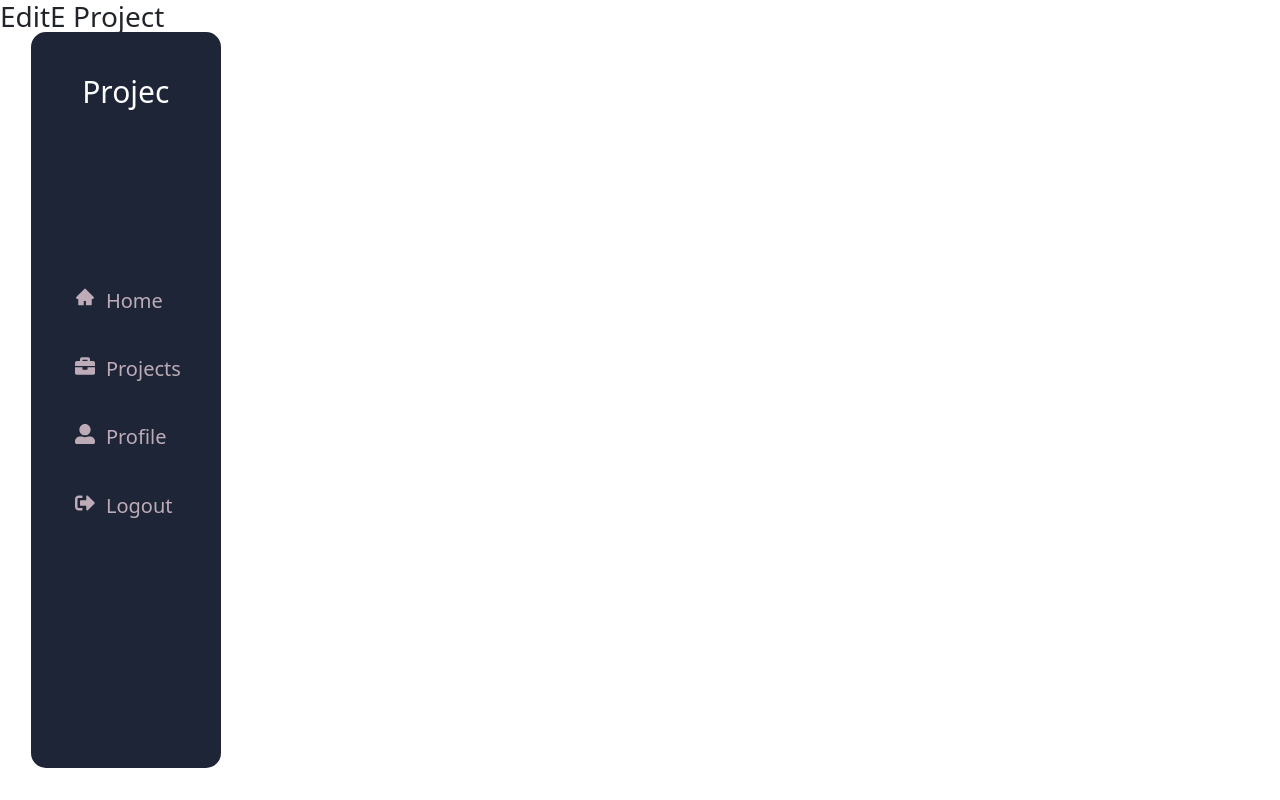
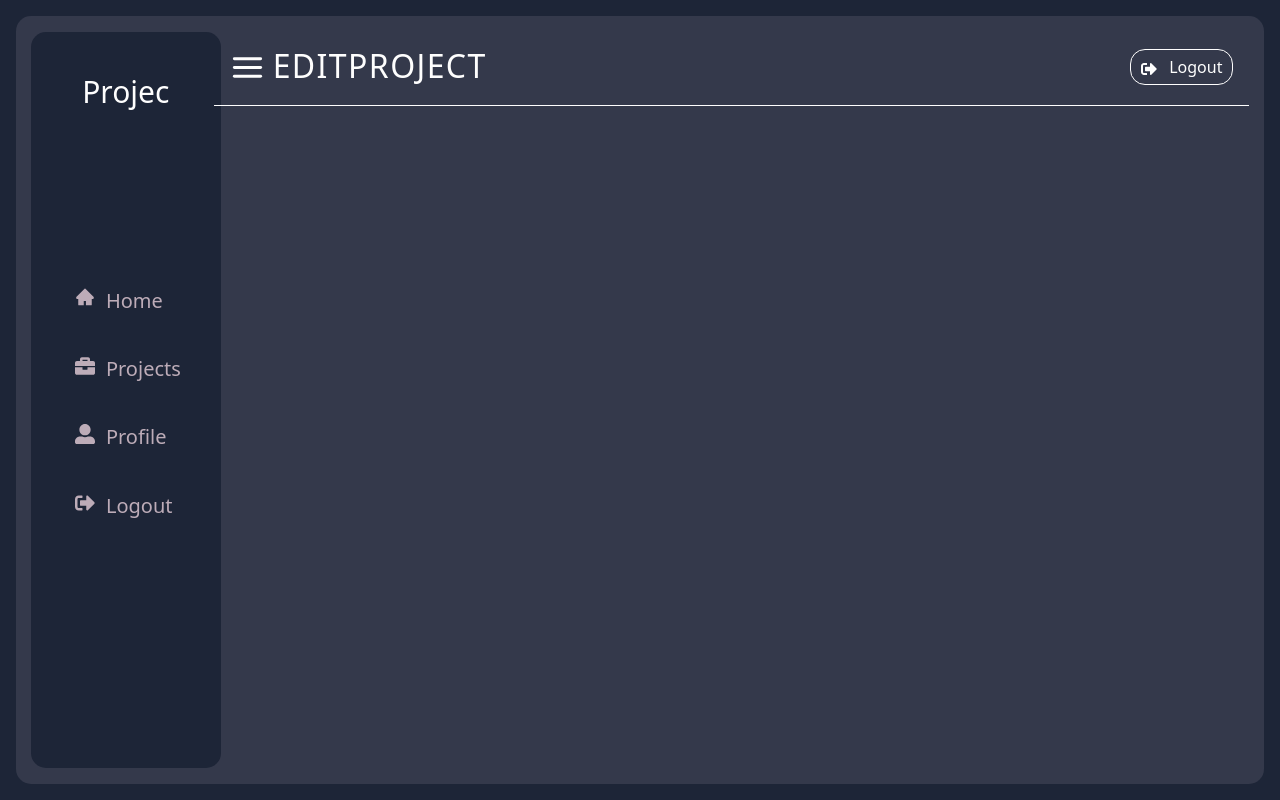
Before and after one commit to G-GraceCode/Projec-M-S, a React (Vite) app in the folder frontend/: page /editproject in a window 1280 px wide. Built offline with nearby package versions, Linux system fonts and the light colour scheme; no server answers.

Commit message:
Update 8 files

```diff
--- a/frontend/src/components/Cards.jsx
+++ b/frontend/src/components/Cards.jsx
@@ -1,22 +1,29 @@
 import styled from "styled-components";
+import { Link, useNavigate } from "react-router-dom";
 import { BsPlusCircleFill } from "react-icons/bs";
 import { FiEdit } from "react-icons/fi";
 import { AiFillDelete } from "react-icons/ai";
 
 const Cards = ({ show }) => {
+  const navigate = useNavigate();
   return (
     <Projectlist>
       <div className="carts">
         <Card>
-          <img src="/images/flyer.png" className="image" alt="img" />
+          <img
+            src="/images/flyer.png"
+            onClick={() => navigate("/viewing")}
+            className="image"
+            alt="img"
+          />
           <div className="Category">
             <h4>UI/UX Design</h4>
           </div>
           <div className="Icons">
-            <FiEdit className="icon" />
+            <FiEdit className="icon" onClick={() => navigate("/editproject")} />
             <AiFillDelete className="icon-2" onClick={show} />
           </div>
-          <div className="Detail">
+          <div className="Detail" onClick={() => navigate("/viewing")}>
             <h4>How I Design a UI/UX Design</h4>
             <p>
               Lorem ipsum dolor sit, amet consectetur adipisicing elit. Quaerat
@@ -27,15 +34,20 @@ const Cards = ({ show }) => {
         </Card>
 
         <Card>
-          <img src="/images/flyer.png" className="image" alt="img" />
+          <img
+            src="/images/flyer.png"
+            onClick={() => navigate("/viewing")}
+            className="image"
+            alt="img"
+          />
           <div className="Category">
             <h4>UI/UX Design</h4>
           </div>
           <div className="Icons">
-            <FiEdit className="icon" />
+            <FiEdit className="icon" onClick={() => navigate("/editproject")} />
             <AiFillDelete className="icon-2" onClick={show} />
           </div>
-          <div className="Detail">
+          <div className="Detail" onClick={() => navigate("/viewing")}>
             <h4>How I Design a UI/UX Design</h4>
             <p>
               Lorem ipsum dolor sit, amet consectetur adipisicing elit. Quaerat
@@ -45,15 +57,20 @@ const Cards = ({ show }) => {
           </div>
         </Card>
         <Card>
-          <img src="/images/flyer.png" className="image" alt="img" />
+          <img
+            src="/images/flyer.png"
+            onClick={() => navigate("/viewing")}
+            className="image"
+            alt="img"
+          />
           <div className="Category">
             <h4>UI/UX Design</h4>
           </div>
           <div className="Icons">
-            <FiEdit className="icon" />
+            <FiEdit className="icon" onClick={() => navigate("/editproject")} />
             <AiFillDelete className="icon-2" onClick={show} />
           </div>
-          <div className="Detail">
+          <div className="Detail" onClick={() => navigate("/viewing")}>
             <h4>How I Design a UI/UX Design</h4>
             <p>
               Lorem ipsum dolor sit, amet consectetur adipisicing elit. Quaerat
--- /dev/null
+++ b/frontend/src/components/Layout/Edit.jsx
@@ -0,0 +1,14 @@
+import styled from "styled-components";
+import Navbar from "../Navbar";
+import { userAuth } from "../../ultContext/AuthContext";
+
+const Edit = () => {
+  return (
+    <div className="content">
+      <Navbar />
+
+    </div>
+  );
+};
+
+export default Edit;
--- a/frontend/src/components/Layout/Profile.jsx
+++ b/frontend/src/components/Layout/Profile.jsx
@@ -36,7 +36,7 @@ const Profile = () => {
     const getUser = async () => {
       try {
         const res = await fetch(
-          "https://dtv62c-5000.csb.app/projec/user/profile",
+          "https://tnmwcq-5000.csb.app/projec/user/profile",
           {
             method: "GET",
             headers: {
--- /dev/null
+++ b/frontend/src/components/Layout/View.jsx
@@ -0,0 +1,13 @@
+import styled from "styled-components";
+import Navbar from "../Navbar";
+import { userAuth } from "../../ultContext/AuthContext";
+
+const View = () => {
+  return (
+    <div className="content">
+      <Navbar />
+    </div>
+  );
+};
+
+export default View;
--- a/frontend/src/components/Tableview.jsx
+++ b/frontend/src/components/Tableview.jsx
@@ -1,12 +1,14 @@
 import React from "react";
-import { Link } from "react-router-dom";
+import { Link, useNavigate } from "react-router-dom";
 import { Table } from "react-bootstrap";
 import { AiOutlineEdit } from "react-icons/ai";
 import { MdOutlineAddBox, MdOutlineDelete } from "react-icons/md";
 import { FiEdit } from "react-icons/fi";
 import { AiFillDelete } from "react-icons/ai";
 
-const BookTable = () => {
+const BookTable = ({ show }) => {
+  const navigate = useNavigate();
+
   return (
     <Table
       className="w-full border-separate border-spacing-2"
@@ -30,7 +32,10 @@ const BookTable = () => {
       <tbody>
         <tr className="h-8">
           <td className="border border-slate-700 rounded-md text-center">1</td>
-          <td className="border border-slate-700 rounded-md text-left">
+          <td
+            className="border border-slate-700 rounded-md text-left"
+            onClick={() => navigate("/viewing")}
+          >
             How I Design My first UX
           </td>
           <td className="border border-slate-700 rounded-md text-left max-md:hidden">
@@ -41,18 +46,21 @@ const BookTable = () => {
           </td>
           <td className="border border-slate-700 rounded-md text-center">
             <div className="flex justify-center gap-x-4">
-              <Link to={`/books/editbook/`}>
+              <Link to={`/editproject`}>
                 <FiEdit className="text-2xl text-yellow" />
               </Link>
-              <Link to={`/books/deletebook/`}>
-                <AiFillDelete className="text-2xl text-red" />
+              <Link to={``}>
+                <AiFillDelete className="text-2xl text-red" onClick={show} />
               </Link>
             </div>
           </td>
         </tr>
         <tr className="h-8">
           <td className="border border-slate-700 rounded-md text-center">2</td>
-          <td className="border border-slate-700 rounded-md text-left">
+          <td
+            className="border border-slate-700 rounded-md text-left"
+            onClick={() => navigate("/viewing")}
+          >
             How I Design My first UX
           </td>
           <td className="border border-slate-700 rounded-md text-left max-md:hidden">
@@ -63,18 +71,21 @@ const BookTable = () => {
           </td>
           <td className="border border-slate-700 rounded-md text-center">
             <div className="flex justify-center gap-x-4">
-               <Link to={`/books/editbook/`}>
+              <Link to={`/editproject`}>
                 <FiEdit className="text-2xl text-yellow" />
               </Link>
-              <Link to={`/books/deletebook/`}>
-                <AiFillDelete className="text-2xl text-red" />
+              <Link to={``}>
+                <AiFillDelete className="text-2xl text-red" onClick={show} />
               </Link>
             </div>
           </td>
         </tr>
         <tr className="h-8">
           <td className="border border-slate-700 rounded-md text-center">3</td>
-          <td className="border border-slate-700 rounded-md text-left">
+          <td
+            className="border border-slate-700 rounded-md text-left"
+            onClick={() => navigate("/viewing")}
+          >
             How I Design My first UX
           </td>
           <td className="border border-slate-700 rounded-md text-left max-md:hidden">
@@ -85,11 +96,11 @@ const BookTable = () => {
           </td>
           <td className="border border-slate-700 rounded-md text-center">
             <div className="flex justify-center gap-x-4">
-              <Link to={`/books/editbook/`}>
+              <Link to={`/editproject`}>
                 <FiEdit className="text-2xl text-yellow" />
               </Link>
-              <Link to={`/books/deletebook/`}>
-                <AiFillDelete className="text-2xl text-red" />
+              <Link to={``}>
+                <AiFillDelete className="text-2xl text-red" onClick={show} />
               </Link>
             </div>
           </td>
--- a/frontend/src/pages/DeleteProject.jsx
+++ b/frontend/src/pages/DeleteProject.jsx
@@ -51,6 +51,8 @@ const Delete = styled.div`
     padding: 1.5rem;
     background-color: var(--color-bg-2);
     letter-spacing: 1.4px;
+    width: max(300px, 350px);
+    border-radius: 10px;
 
     h3 {
       text-transform: uppercase;
--- a/frontend/src/pages/EditProject.jsx
+++ b/frontend/src/pages/EditProject.jsx
@@ -1,9 +1,33 @@
-const EditProject = () => {
+import styled from "styled-components";
+import Edit from "../components/Layout/Edit";
+
+const LogOutPage = () => {
   return (
-    <div>
-      <h3> EditE Project </h3>
-    </div>
+    <Dashboard className="">
+      <Container>
+        <Edit />
+      </Container>
+    </Dashboard>
   );
 };
 
-export default EditProject;
+export default LogOutPage;
+
+const Dashboard = styled.div`
+  background-color: var(--color-bg-2);
+  height: 100dvh;
+  width: 100dvw;
+  padding: var(--mb-1);
+`;
+
+const Container = styled.div`
+  background-color: var(--color-bg);
+  width: 100%;
+  min-height: 100%;
+  border-radius: var(--border-radius);
+  padding: 1.2%;
+  & .content {
+    margin-left: 15%;
+    overflow: scroll;
+  }
+`;
--- a/frontend/src/pages/ViewProject.jsx
+++ b/frontend/src/pages/ViewProject.jsx
@@ -1,5 +1,33 @@
-const ViewProject = () => {
-  return <div> view</div>;
+import styled from "styled-components";
+import View from "../components/Layout/View";
+
+const LogOutPage = () => {
+  return (
+    <Dashboard className="">
+      <Container>
+        <View />
+      </Container>
+    </Dashboard>
+  );
 };
 
-export default ViewProject;
+export default LogOutPage;
+
+const Dashboard = styled.div`
+  background-color: var(--color-bg-2);
+  height: 100dvh;
+  width: 100dvw;
+  padding: var(--mb-1);
+`;
+
+const Container = styled.div`
+  background-color: var(--color-bg);
+  width: 100%;
+  height: 100%;
+  border-radius: var(--border-radius);
+  padding: 1.2%;
+  & .content {
+    margin-left: 15%;
+    overflow: scroll;
+  }
+`;
```
